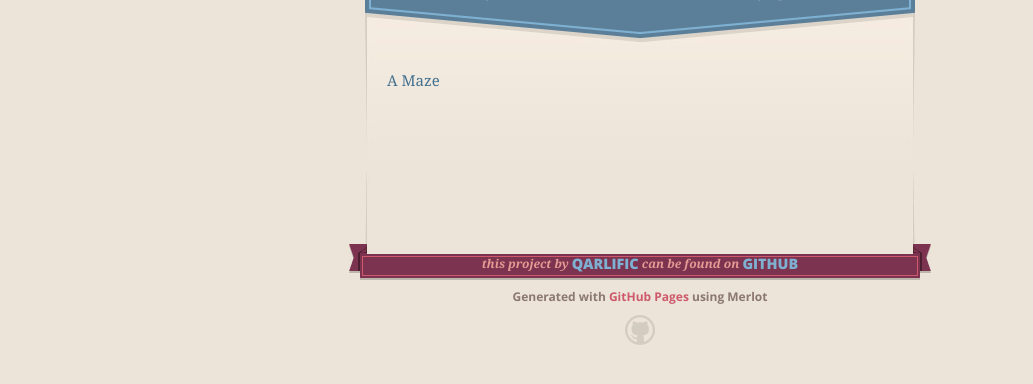
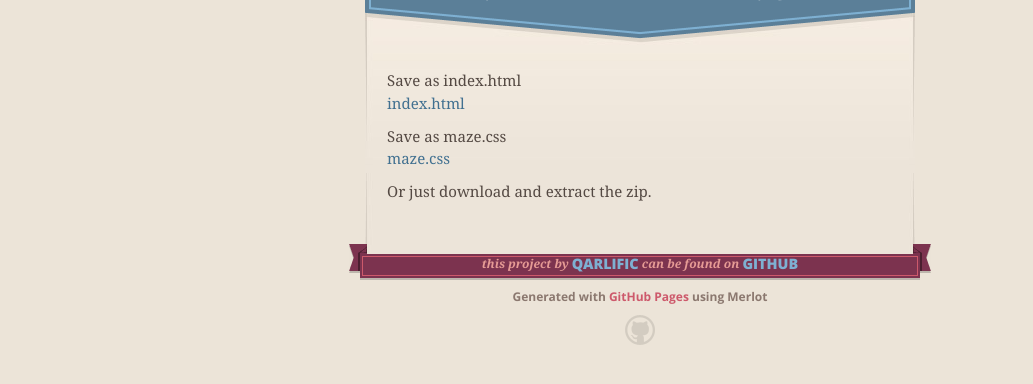
Before and after one commit to qarlific/aMaze, a plain HTML site: page index.html in a window 1280 px wide. Shown: the part 172-556 px from the top of the page, without its empty margins (0-1033 px from the left). Drawn offline with nearby package versions, Linux system fonts and the light colour scheme.

Commit message:
Create gh-pages branch via GitHub

```diff
--- a/index.html
+++ b/index.html
@@ -46,7 +46,13 @@
 
 
       <section id="main_content">
-        <p><a href="https://raw.githubusercontent.com/qarlific/aMaze/master/index.html">A Maze</a></p>
+        <p>Save as index.html<br>
+<a href="https://raw.githubusercontent.com/qarlific/aMaze/master/index.html">index.html</a></p>
+
+<p>Save as maze.css<br>
+<a href="https://raw.githubusercontent.com/qarlific/aMaze/master/maze.css">maze.css</a></p>
+
+<p>Or just download and extract the zip.</p>
       </section>
 
       <footer>
--- a/params.json
+++ b/params.json
@@ -1,6 +1,6 @@
 {
   "name": "A Maze",
   "tagline": "It's a maze.",
-  "body": "[A Maze](https://raw.githubusercontent.com/qarlific/aMaze/master/index.html)",
+  "body": "Save as index.html  \r\n[index.html](https://raw.githubusercontent.com/qarlific/aMaze/master/index.html)\r\n\r\nSave as maze.css  \r\n[maze.css](https://raw.githubusercontent.com/qarlific/aMaze/master/maze.css)\r\n\r\nOr just download and extract the zip.",
   "note": "Don't delete this file! It's used internally to help with page regeneration."
 }
```
